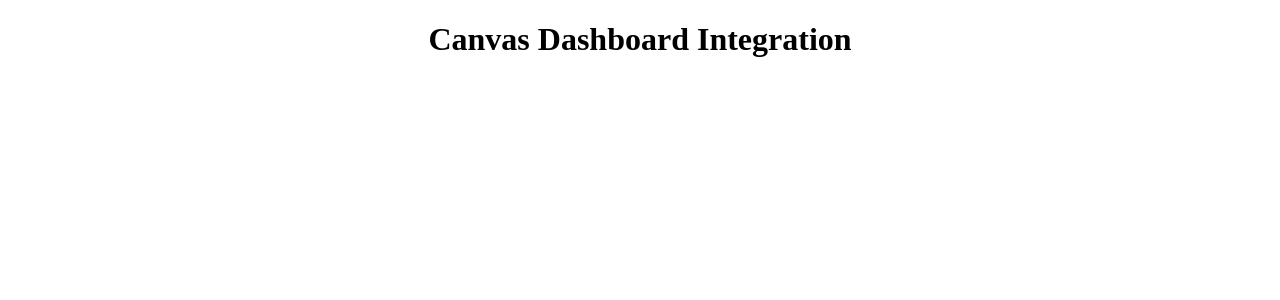
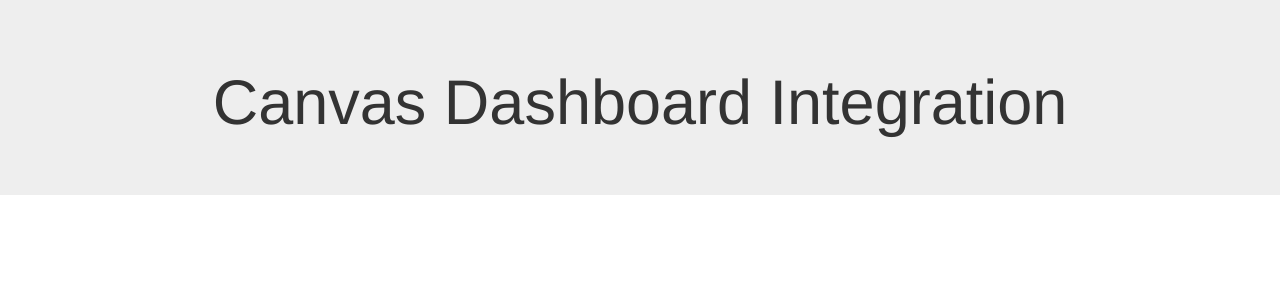
Before and after one commit to uts-cic/CanvasDashboard, an Angular app: page / in a window 1280 px wide. Shown: the top 300 px of the page. Built offline with nearby package versions, Linux system fonts and the light colour scheme.

Commit message:
Setup Bootstrap

```diff
--- a/package.json
+++ b/package.json
@@ -21,7 +21,9 @@
     "@angular/platform-browser": "^5.0.0",
     "@angular/platform-browser-dynamic": "^5.0.0",
     "@angular/router": "^5.0.0",
+    "bootstrap": "^3.3.7",
     "core-js": "^2.4.1",
+    "jquery": "^3.2.1",
     "rxjs": "^5.5.2",
     "zone.js": "^0.8.14"
   },
--- a/src/app/app.component.html
+++ b/src/app/app.component.html
@@ -1,6 +1,8 @@
 <!--The content below is only a placeholder and can be replaced.-->
 <div style="text-align:center">
-  <h1>
-    Canvas Dashboard Integration
-  </h1>
+  <div class="jumbotron">
+    <h1>
+      Canvas Dashboard Integration
+    </h1>
+  </div>
 </div>
```
Also changed, not shown: .angular-cli.json.
